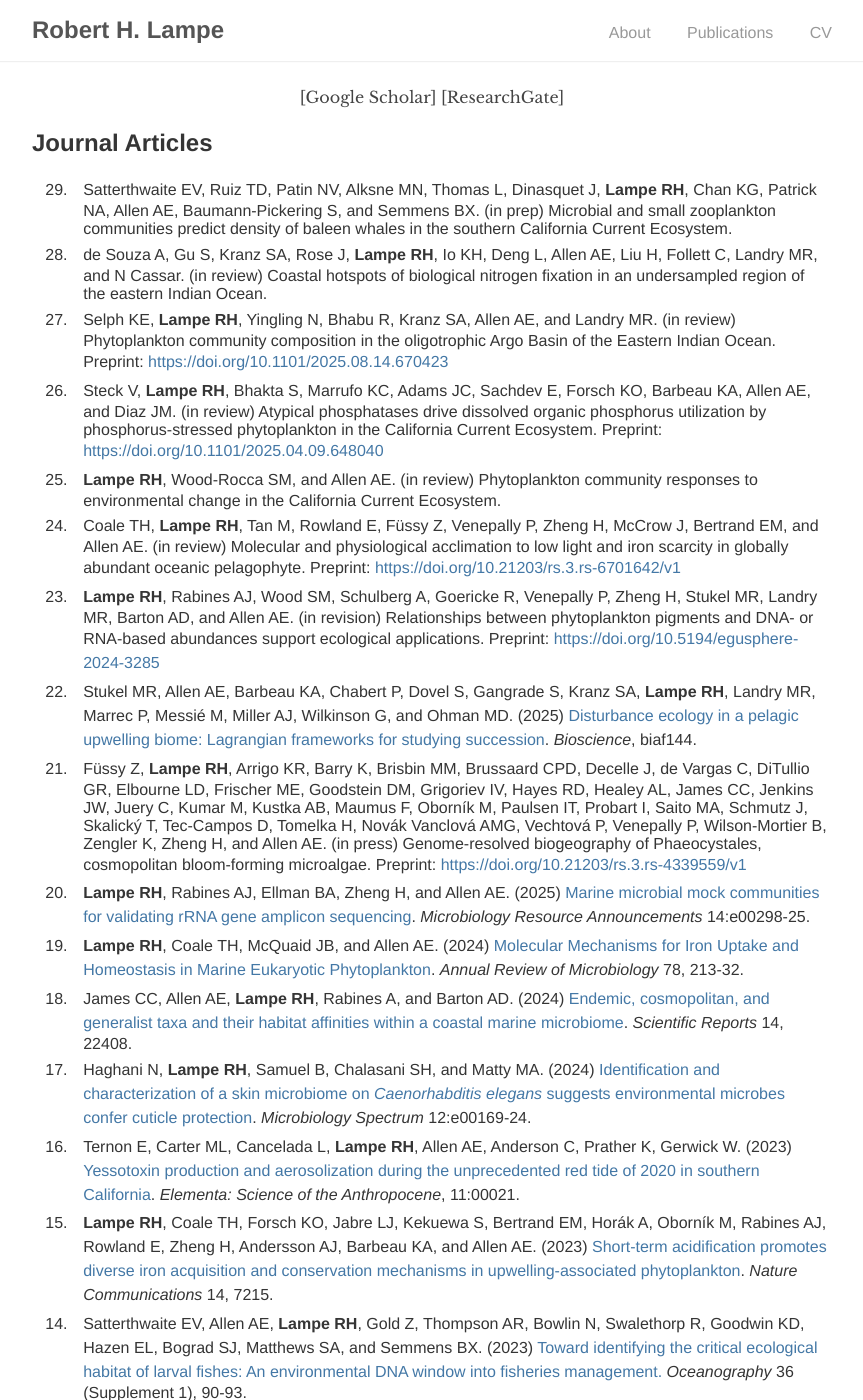
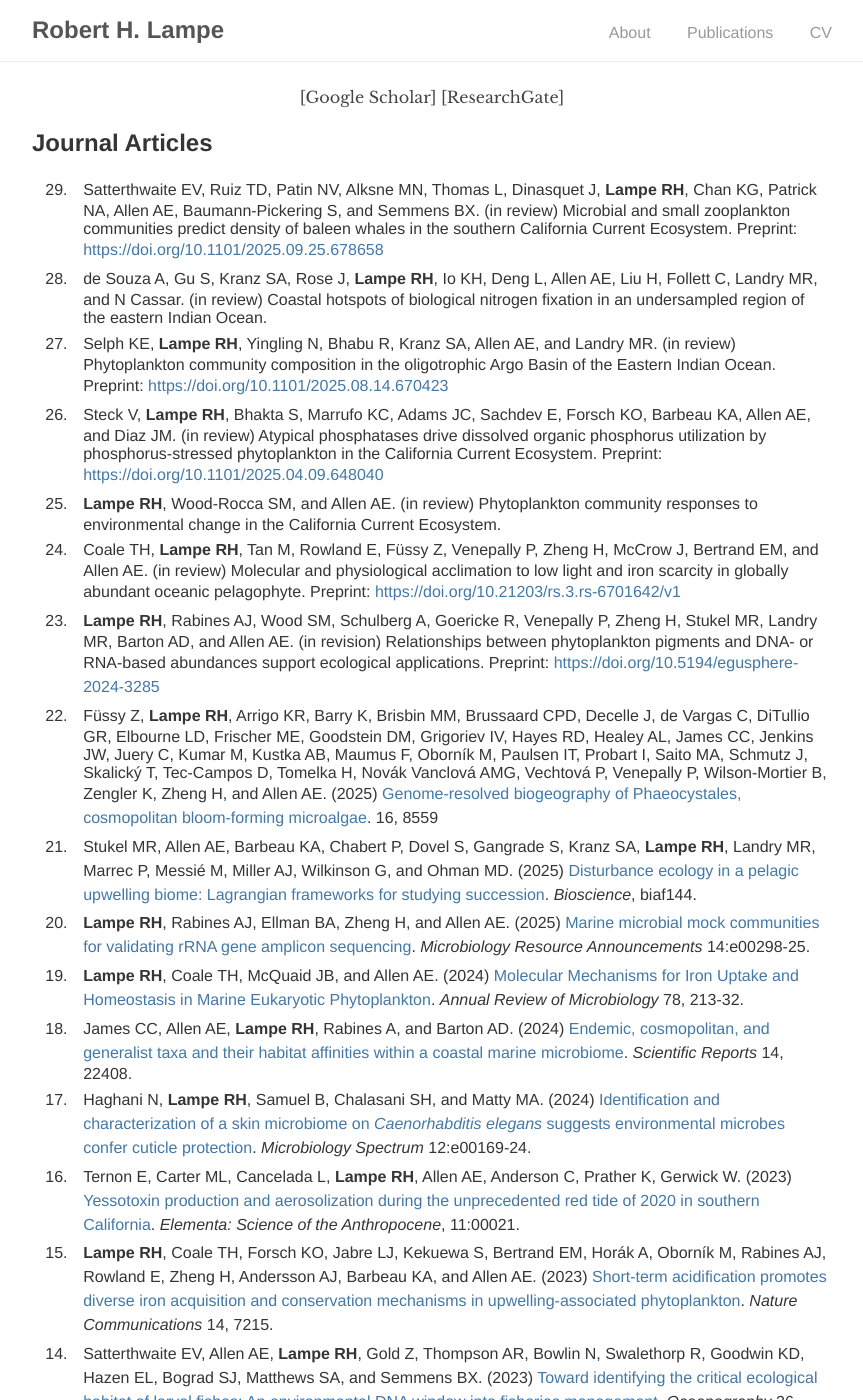
Before and after one commit to rhlampe/rhlampe.github.io, a Jekyll site: the page built from publications/index.html, in a window 1280 px wide and 1400 px high. Shown: the whole window, without its empty margins (208-1071 px from the left). Built offline with Jekyll 4.4.1, drawn with Linux system fonts in a browser that asks for light colours.

Commit message:
update pubs

```diff
--- a/publications/index.html
+++ b/publications/index.html
@@ -11,15 +11,15 @@ title: Publications
 
 <div id="publications" class="publications">
 <ol reversed>
-  <li>Satterthwaite EV, Ruiz TD, Patin NV, Alksne MN, Thomas L, Dinasquet J, <b>Lampe RH</b>, Chan KG, Patrick NA, Allen AE, Baumann-Pickering S, and Semmens BX. (in prep) Microbial and small zooplankton communities predict density of baleen whales in the southern California Current Ecosystem.</li>
+  <li>Satterthwaite EV, Ruiz TD, Patin NV, Alksne MN, Thomas L, Dinasquet J, <b>Lampe RH</b>, Chan KG, Patrick NA, Allen AE, Baumann-Pickering S, and Semmens BX. (in review) Microbial and small zooplankton communities predict density of baleen whales in the southern California Current Ecosystem. Preprint: <a href="https://doi.org/10.1101/2025.09.25.678658">https://doi.org/10.1101/2025.09.25.678658</a></li>
   <li>de Souza A, Gu S, Kranz SA, Rose J, <b>Lampe RH</b>, Io KH, Deng L, Allen AE, Liu H, Follett C, Landry MR, and N Cassar. (in review) Coastal hotspots of biological nitrogen fixation in an undersampled region of the eastern Indian Ocean.</li>
   <li>Selph KE, <b>Lampe RH</b>, Yingling N, Bhabu R, Kranz SA, Allen AE, and Landry MR. (in review) Phytoplankton community composition in the oligotrophic Argo Basin of the Eastern Indian Ocean. Preprint: <a href="https://doi.org/10.1101/2025.08.14.670423">https://doi.org/10.1101/2025.08.14.670423</a></li>
   <li>Steck V, <b>Lampe RH</b>, Bhakta S, Marrufo KC, Adams JC, Sachdev E, Forsch KO, Barbeau KA, Allen AE, and Diaz JM. (in review) Atypical phosphatases drive dissolved organic phosphorus utilization by phosphorus-stressed phytoplankton in the California Current Ecosystem. Preprint: <a href="https://doi.org/10.1101/2025.04.09.648040">https://doi.org/10.1101/2025.04.09.648040</a></li>
   <li><b>Lampe RH</b>, Wood-Rocca SM, and Allen AE. (in review) Phytoplankton community responses to environmental change in the California Current Ecosystem.</li>
   <li>Coale TH, <b>Lampe RH</b>, Tan M, Rowland E, F&#252;ssy Z, Venepally P, Zheng H, McCrow J, Bertrand EM, and Allen AE. (in review) Molecular and physiological acclimation to low light and iron scarcity in globally abundant oceanic pelagophyte. Preprint: <a href="https://doi.org/10.21203/rs.3.rs-6701642/v1">https://doi.org/10.21203/rs.3.rs-6701642/v1</a></li>
   <li><b>Lampe RH</b>, Rabines AJ, Wood SM, Schulberg A, Goericke R, Venepally P, Zheng H, Stukel MR, Landry MR, Barton AD, and Allen AE. (in revision) Relationships between phytoplankton pigments and DNA- or RNA-based abundances support ecological applications. Preprint: <a href="https://doi.org/10.5194/egusphere-2024-3285">https://doi.org/10.5194/egusphere-2024-3285</a></li>
+  <li>F&#252;ssy Z, <b>Lampe RH</b>, Arrigo KR, Barry K, Brisbin MM, Brussaard CPD, Decelle J, de Vargas C, DiTullio GR, Elbourne LD, Frischer ME, Goodstein DM, Grigoriev IV, Hayes RD, Healey AL, James CC, Jenkins JW, Juery C, Kumar M, Kustka AB, Maumus F, Oborn&iacute;k M, Paulsen IT, Probart I, Saito MA, Schmutz J, Skalick&#253; T, Tec-Campos D, Tomelka H, Nov&#225;k Vanclov&#225; AMG, Vechtov&#225; P, Venepally P, Wilson-Mortier B, Zengler K, Zheng H, and Allen AE. (2025) <a href="https://doi.org/10.1038/s41467-025-63565-1">Genome-resolved biogeography of Phaeocystales, cosmopolitan bloom-forming microalgae</a>. 16, 8559</li>
   <li>Stukel MR, Allen AE, Barbeau KA, Chabert P, Dovel S, Gangrade S, Kranz SA, <b>Lampe RH</b>, Landry MR, Marrec P, Messi&eacute; M, Miller AJ, Wilkinson G, and Ohman MD. (2025) <a href="https://doi.org/10.1093/biosci/biaf144">Disturbance ecology in a pelagic upwelling biome: Lagrangian frameworks for studying succession</a>. <i>Bioscience</i>, biaf144.</li>
-  <li>F&#252;ssy Z, <b>Lampe RH</b>, Arrigo KR, Barry K, Brisbin MM, Brussaard CPD, Decelle J, de Vargas C, DiTullio GR, Elbourne LD, Frischer ME, Goodstein DM, Grigoriev IV, Hayes RD, Healey AL, James CC, Jenkins JW, Juery C, Kumar M, Kustka AB, Maumus F, Oborn&iacute;k M, Paulsen IT, Probart I, Saito MA, Schmutz J, Skalick&#253; T, Tec-Campos D, Tomelka H, Nov&#225;k Vanclov&#225; AMG, Vechtov&#225; P, Venepally P, Wilson-Mortier B, Zengler K, Zheng H, and Allen AE. (in press) Genome-resolved biogeography of Phaeocystales, cosmopolitan bloom-forming microalgae. Preprint: <a href="https://doi.org/10.21203/rs.3.rs-4339559/v1">https://doi.org/10.21203/rs.3.rs-4339559/v1</a></li>
   <li><b>Lampe RH</b>, Rabines AJ, Ellman BA, Zheng H, and Allen AE. (2025) <a href="https://doi.org/10.1128/mra.00298-25">Marine microbial mock communities for validating rRNA gene amplicon sequencing</a>. <i>Microbiology Resource Announcements</i> 14:e00298-25.</li>
   <li><b>Lampe RH</b>, Coale TH, McQuaid JB, and Allen AE. (2024) <a href="https://doi.org/10.1146/annurev-micro-041222-023252">Molecular Mechanisms for Iron Uptake and Homeostasis in Marine Eukaryotic Phytoplankton</a>. <i>Annual Review of Microbiology</i> 78, 213-32.</li>
   <li>James CC, Allen AE, <b>Lampe RH</b>, Rabines A, and Barton AD. (2024) <a href="https://doi.org/10.1038/s41598-024-69991-3">Endemic, cosmopolitan, and generalist taxa and their habitat affinities within a coastal marine microbiome</a>. <i>Scientific Reports</i> 14, 22408.</li>
```
